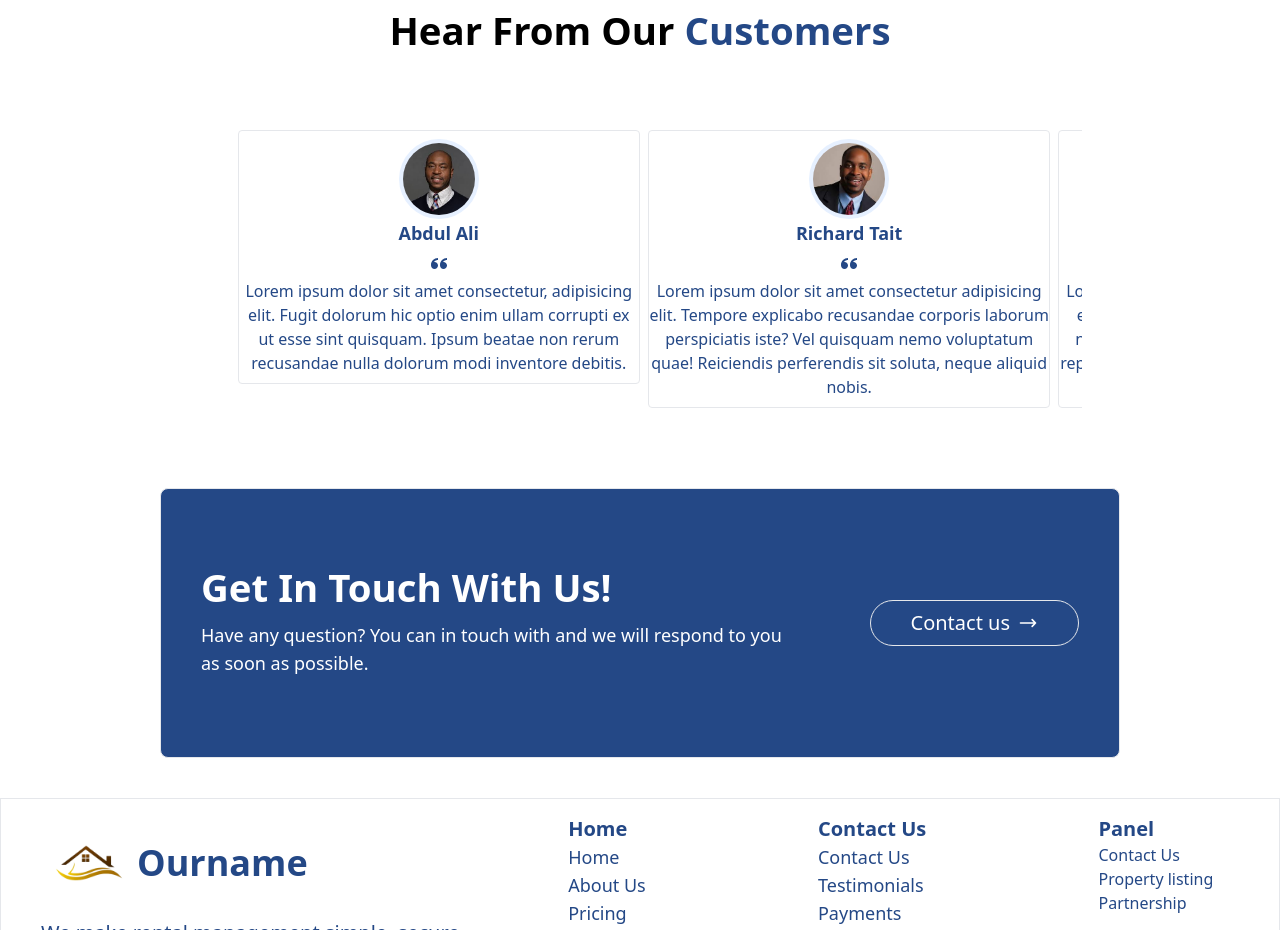
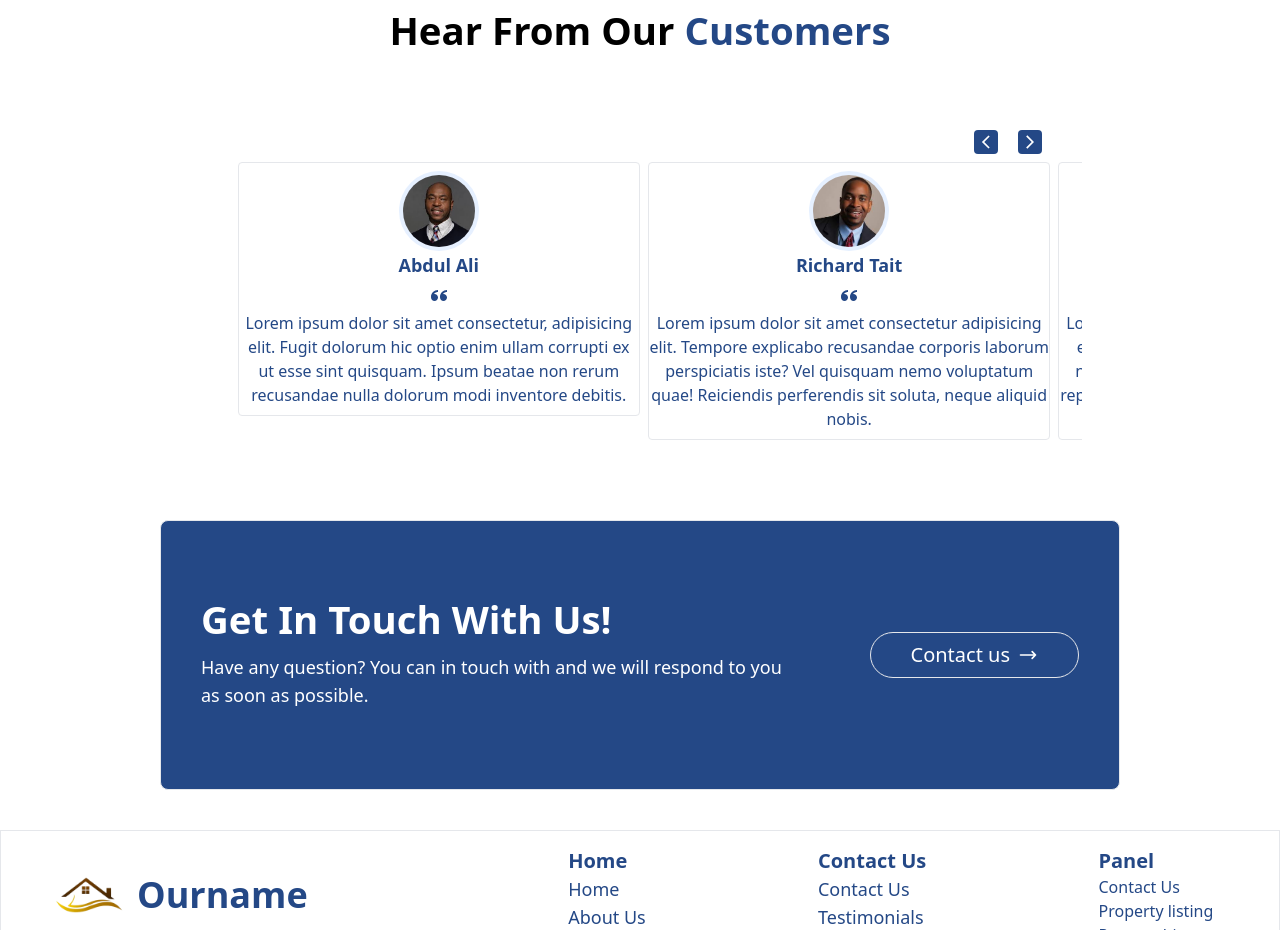
Before and after one commit to amoskyalo/rentals, a React (Create React App) app: page / in a window 1280 px wide. Shown: the part 2080-3010 px from the top of the page. Built offline with nearby package versions, Linux system fonts and the light colour scheme.

Commit message:
added slider buttons

```diff
--- a/src/Components/Courasel/Courasel.jsx
+++ b/src/Components/Courasel/Courasel.jsx
@@ -1,4 +1,5 @@
 import React, { useEffect, useState } from "react";
+import { MdOutlineArrowBackIos, MdArrowForwardIos } from "react-icons/md";
 
 export const CouraselItem = ({ children }) => {
   return (
@@ -12,7 +13,7 @@ const Courasel = ({ children }) => {
   const [currentIndex, setIndex] = useState(0);
 
   const setCurrentIndex = (newIndex) => {
-    if (newIndex <= 0) {
+    if (newIndex < 0) {
       newIndex = React.Children.count(children) - 1;
     } else if (newIndex >= React.Children.count(children)) {
       newIndex = 0;
@@ -21,10 +22,10 @@ const Courasel = ({ children }) => {
   };
   // console.log(currentIndex)
 
-  const[paused, setPaused]= useState(false)
+  const [paused, setPaused] = useState(false);
   useEffect(() => {
     const interval = setInterval(() => {
-      if(!paused){
+      if (!paused) {
         setCurrentIndex(currentIndex + 1);
       }
     }, 3000);
@@ -38,6 +39,14 @@ const Courasel = ({ children }) => {
 
   return (
     <div className="md:px-10">
+      <div className="flex flex-row justify-end space-x-5 mb-2">
+        <div className="bg-navColor p-1 rounded" onClick={() =>setCurrentIndex(currentIndex - 1)}>
+          <MdOutlineArrowBackIos className="text-white" />
+        </div>
+        <div className="bg-navColor p-1 rounded" onClick={()=>setCurrentIndex(currentIndex + 1)}>
+          <MdArrowForwardIos className="text-white" />
+        </div>
+      </div>
       <div
         className={`inner whitespace-nowrap md:space-x-2 duration-1000 translate-x-[-${
           currentIndex * 100
```
